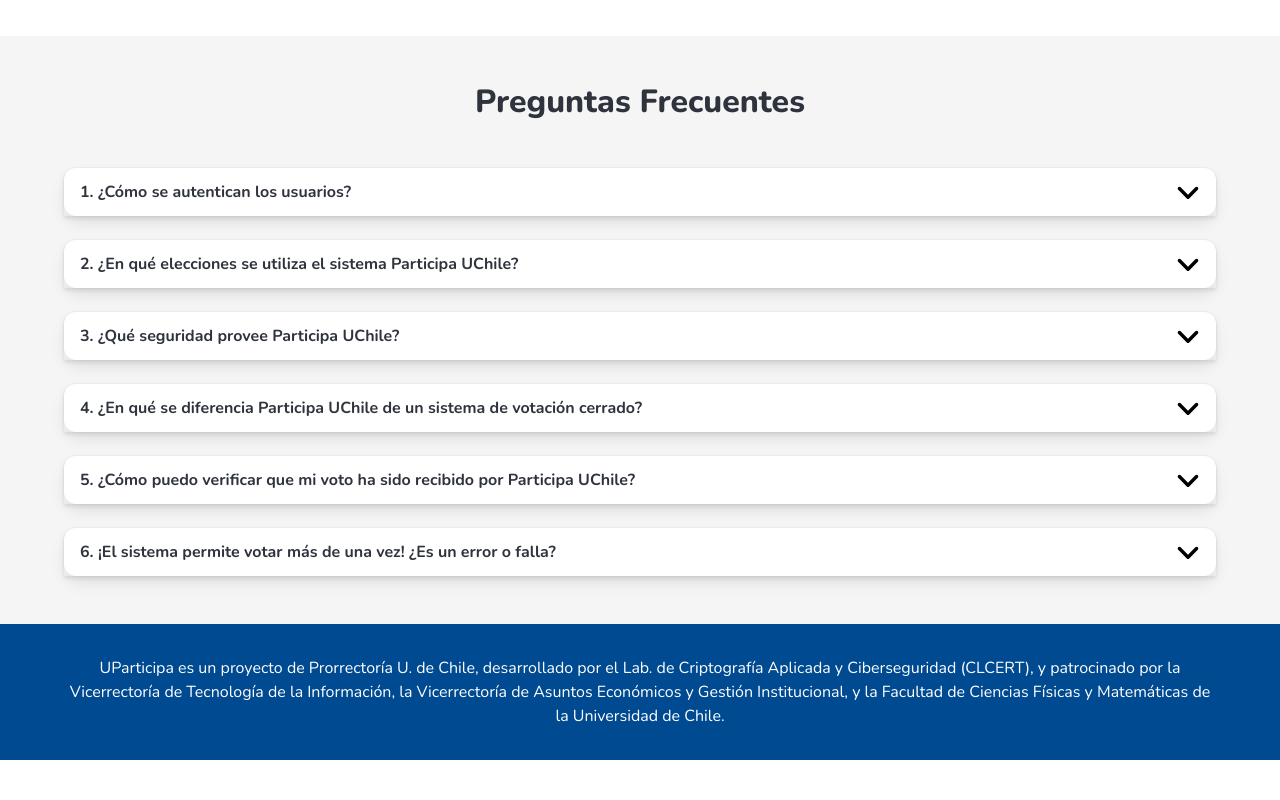
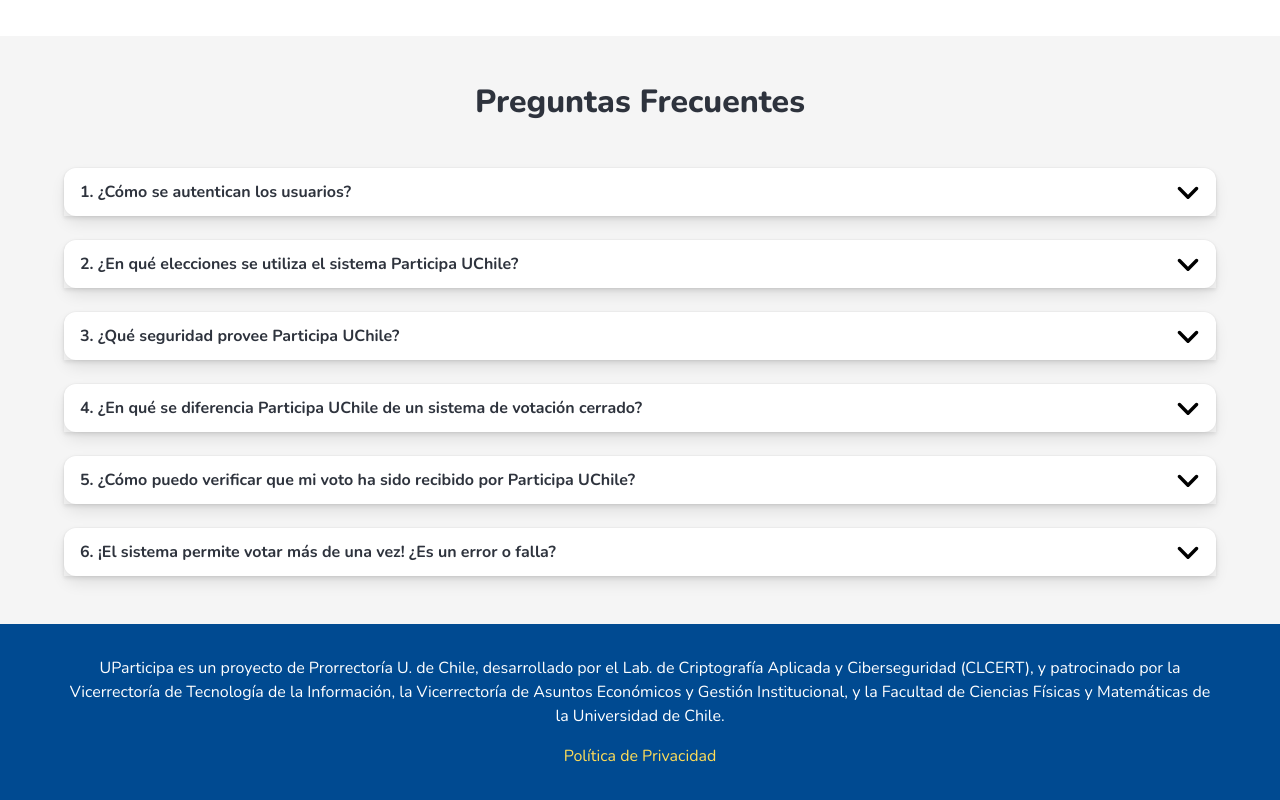
Before and after one commit to clcert/uparticipa-home, a Next.js app: page / in a window 1280 px wide. Shown: the part 855-1655 px from the top of the page. Before the commit the page ends 1615 px from the top, so only its background shows below. Built offline with nearby package versions, Linux system fonts and the light colour scheme.

Commit message:
Include privacy policy link to homepage

```diff
--- a/src/app/components/footer.tsx
+++ b/src/app/components/footer.tsx
@@ -10,6 +10,7 @@ export default function Footer() {
           la Vicerrectoría de Asuntos Económicos y Gestión Institucional, y
           la Facultad de Ciencias Físicas y Matemáticas de la Universidad de Chile.
           </p>
+          <p><a href="/privacy-policy">Política de Privacidad</a></p>
         </div>
       </div>
     </footer>
```
